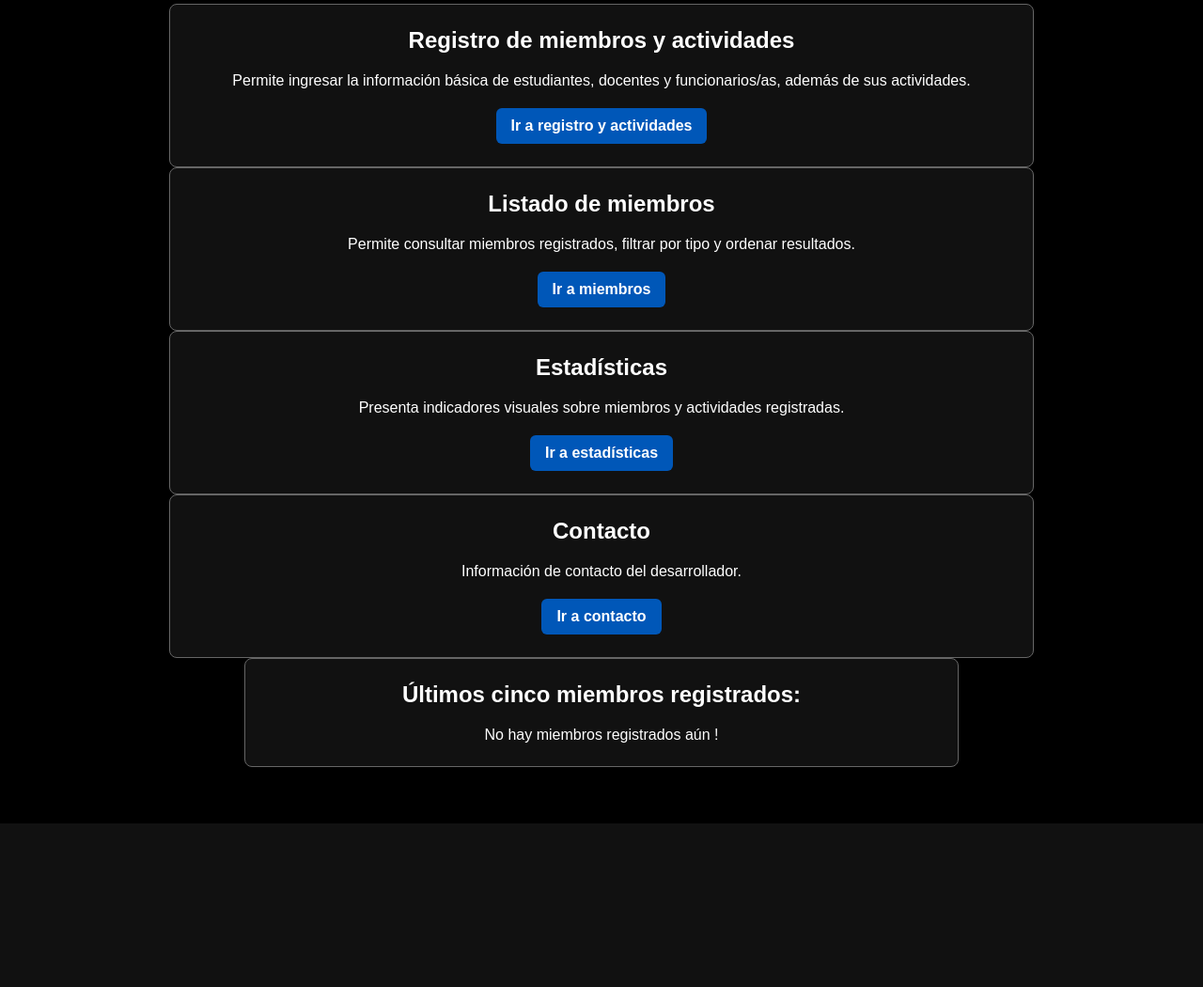
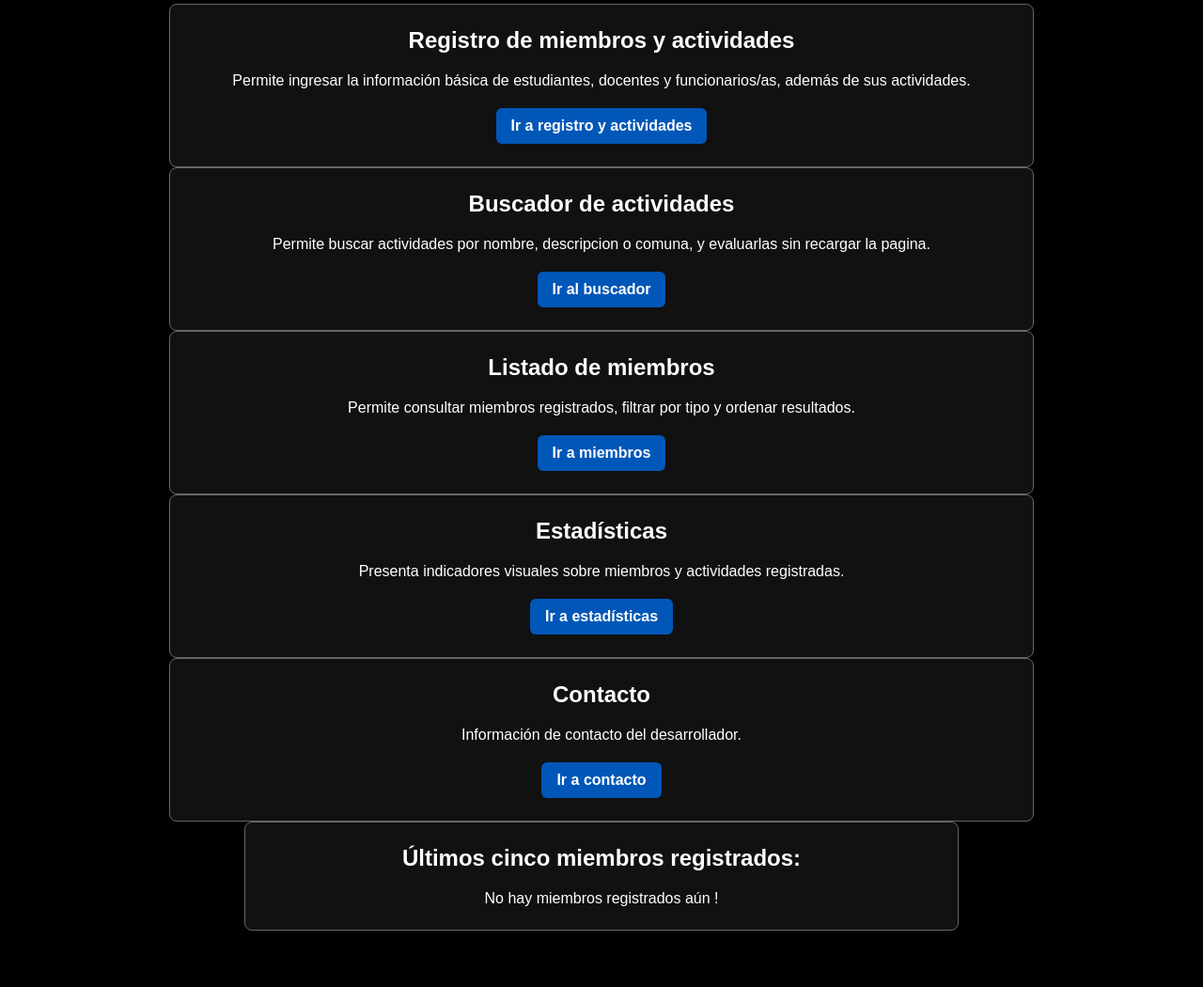
Before and after one commit to Damaynd/desarrollo_web_emiliano_vasquez, a Flask app: page / in a window 1280 px wide. Shown: the part 257-1307 px from the top of the page at 94% size. Before the commit the page ends 1133 px from the top, so only its background shows below. Run offline with Flask 3, Linux system fonts and the light colour scheme; data that the repository does not hold is empty.

Commit message:
Feat: Added card for buscador in index.html

```diff
--- a/templates/index.html
+++ b/templates/index.html
@@ -40,6 +40,16 @@
                     Permite ingresar la información básica de estudiantes, docentes y funcionarios/as, además de sus actividades.
                 </p>
                 <a class = "home-link" href = "{{ url_for('registro') }}"> Ir a registro y actividades </a>
+
+            </article>
+
+            <article class = "section">
+
+                <h2> Buscador de actividades </h2>
+                <p>
+                    Permite buscar actividades por nombre, descripcion o comuna, y evaluarlas sin recargar la pagina.
+                </p>
+                <a class = "home-link" href = "{{ url_for('buscador') }}"> Ir al buscador </a>
 
             </article>
 
```
